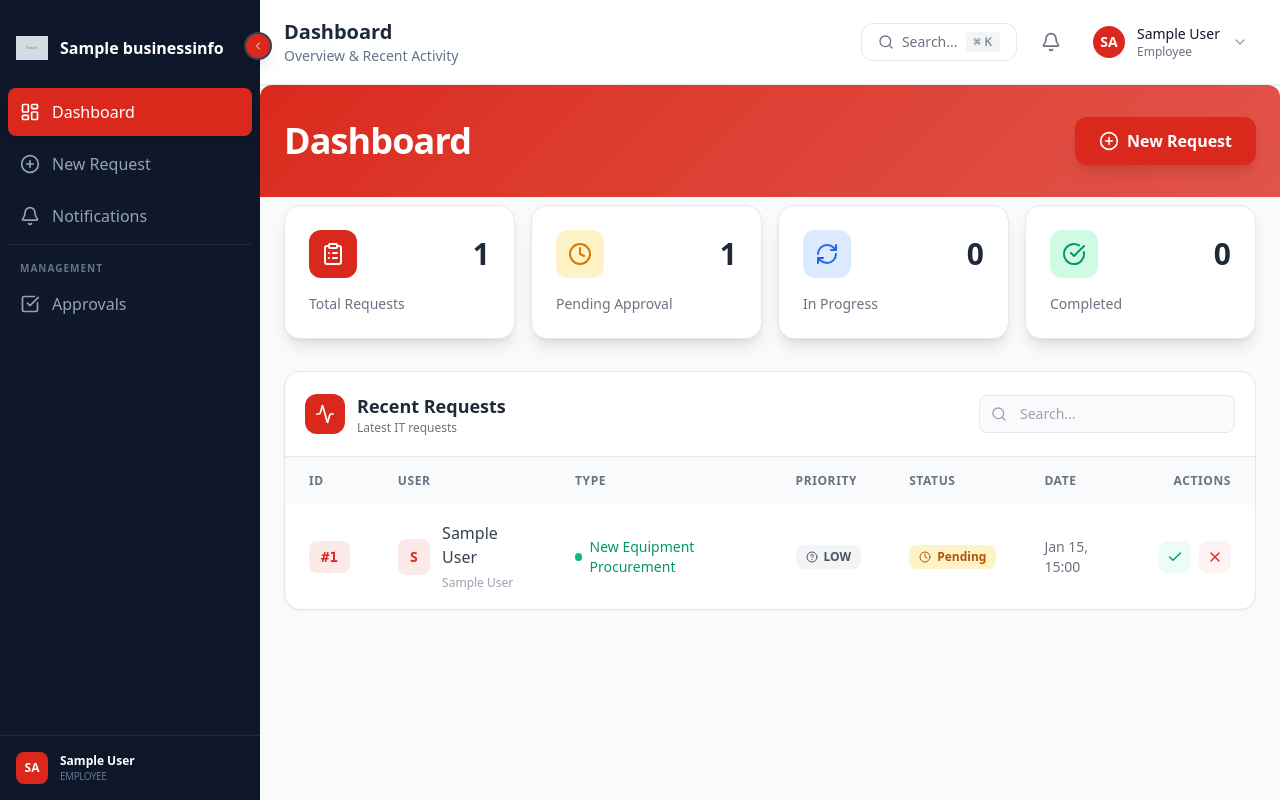
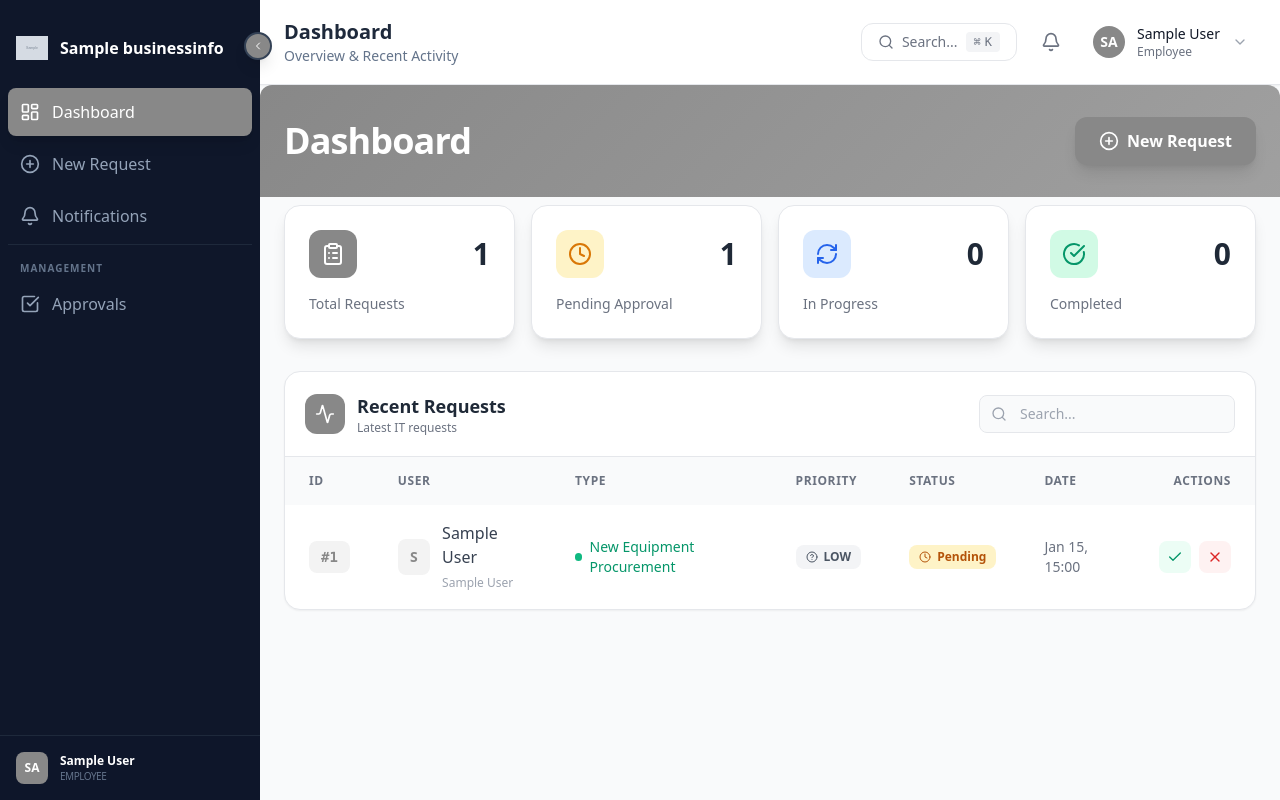
Before and after one commit to Gulzar85/itam, a Django app: page / in a window 1280 px wide. Run offline with Django 5.2, Linux system fonts and the light colour scheme; a user stored in the database is signed in; tables that the repository leaves empty hold one stand-in row (values such as "Sample post"); grey boxes marked "Sample" are stand-in pictures; data that the repository does not hold is empty; some libraries are stand-ins or nearby versions.

Commit message:
Remove hardcoded colors from CSS files to fix theme sync.
- Removed hardcoded CSS variables from base.css (:root section)
- Removed hardcoded CSS variables from style.css (:root section)
- CSS variables are now set dynamically from base.html via context processor
- This fixes the theme color not syncing from BusinessInfo model
- All CSS files now use var(--primary-color), var(--secondary-color), etc.
- Theme colors now properly flow: BusinessInfo -> context_processor -> base.html -> CSS

```diff
--- a/static/css/base.css
+++ b/static/css/base.css
@@ -1,16 +1,7 @@
 /* ===== Base CSS extracted from base.html ===== */
 
-/* Alpine.js cloak */
-[x-cloak] { display: none !important; }
-
-/* CSS Variables */
-:root {
-    --primary-color: #DA291C;
-    --secondary-color: #FFC72C;
-    --accent-color: #FFBD0A;
-    --primary-color-alpha: #DA291C1A;
-    --accent-color-alpha: #FFBD0A1A;
-}
+/* CSS Variables - These are now set dynamically from base.html via context processor */
+/* The :root variables in base.html override these defaults */
 
 /* Glass Effects */
 .glass {
```
Also changed, not shown: static/css/style.css (+3 -13 lines).
